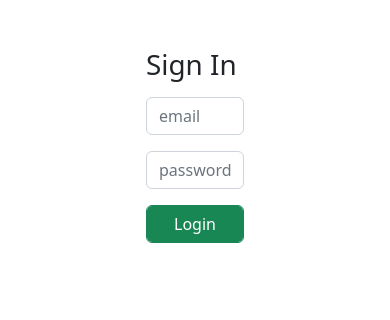
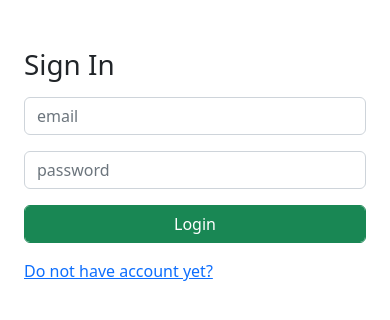
Before and after one commit to StanMathers/mv, a Flask app: page /login in a window 390 px wide. Shown: the part 56-376 px from the top of the page. Run offline with Flask 2, Linux system fonts and the light colour scheme.

Commit message:
Fixed: positions and responsivity

```diff
--- a/templates/header.html
+++ b/templates/header.html
@@ -77,11 +77,11 @@
               </div>
             {% else %}
               <div class="d-flex">
-                <div class="row align-items-center justify-content-center mx-5">
-                  <div class="col-6">
+                <div class="row align-items-center">
+                  <div class="col-sm-12 col-md-8 col-lg-4">
                     <a href="{{ url_for('login') }}" class="btn btn-light">Login</a>
                   </div>
-                  <div class="col-6">
+                  <div class="col-sm-12 col-md-8 col-lg-4">
                     <a href="{{ url_for('register') }}" class="btn btn-light">Register</a>
                   </div>
                 </div>
--- a/templates/login.html
+++ b/templates/login.html
@@ -11,7 +11,7 @@
 
         <div class='row justify-content-center align-items-center mx-auto my-5'>
 
-            <div class='col-4'>
+            <div class='col-sm-12 col-md-8 col-lg-4'>
 
                 <form class='form' action="{{ url_for('login') }}" method="POST">
                     {{ form.hidden_tag() }}
@@ -19,6 +19,7 @@
                     {{ form.email(class="form-control mb-3", placeholder='email') }}
                     {{ form.password(class='form-control mb-3', placeholder='password') }}
                     {{ form.submit(class='btn btn-success form-control mb-3') }}
+                    <a href="{{ url_for('register') }}">Do not have account yet?</a>
 
                     {% with messages = get_flashed_messages(with_categories=true) %}
                         {% if messages %}
--- a/templates/registration.html
+++ b/templates/registration.html
@@ -13,7 +13,7 @@
 
 
 
-            <div class='col-4'>
+            <div class='col-sm-12 col-md-8 col-lg-4'>
 
                 <form class='form' action="{{ url_for('register') }}" method="POST">
                     {{ form.hidden_tag() }}
```
